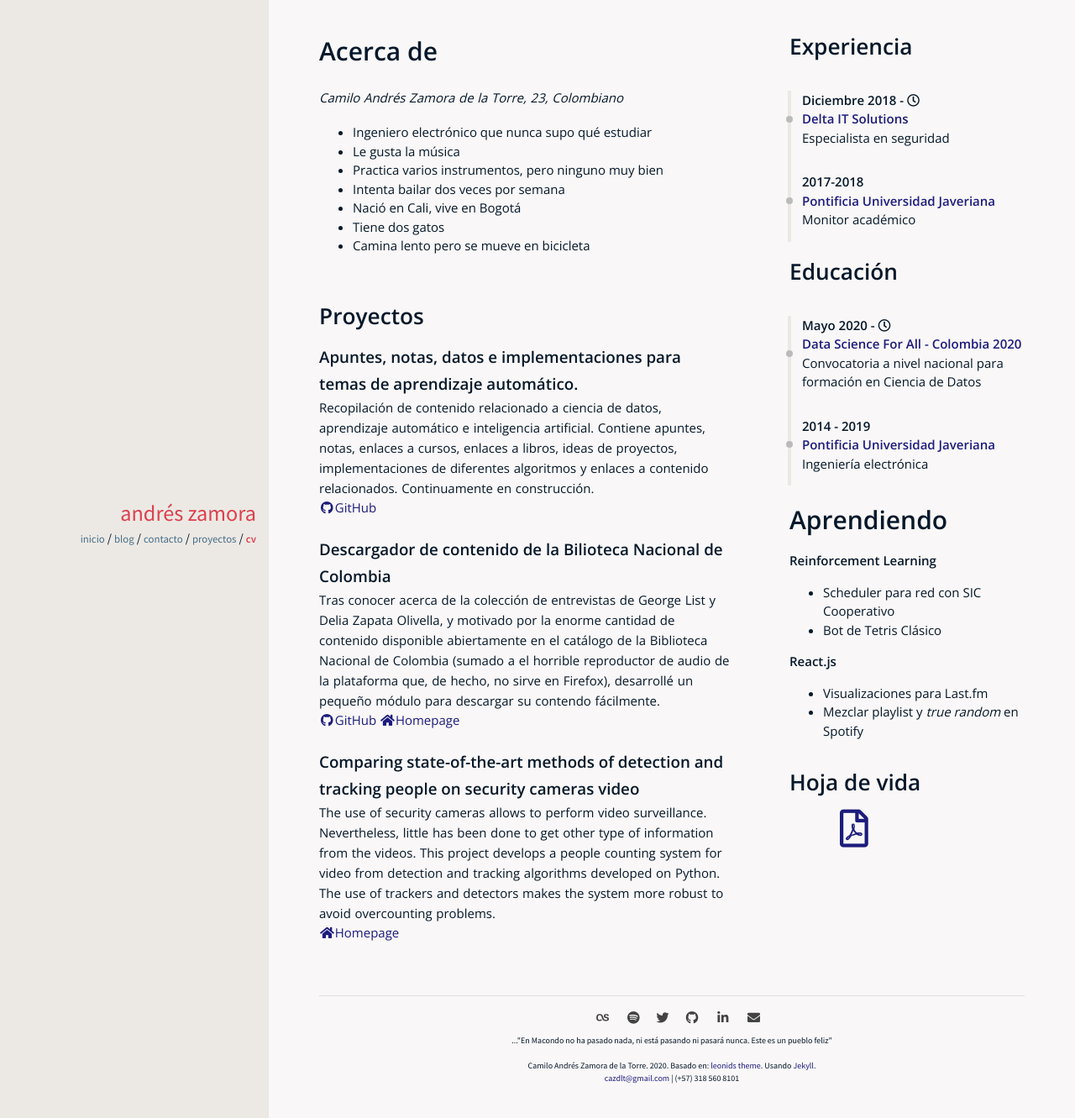
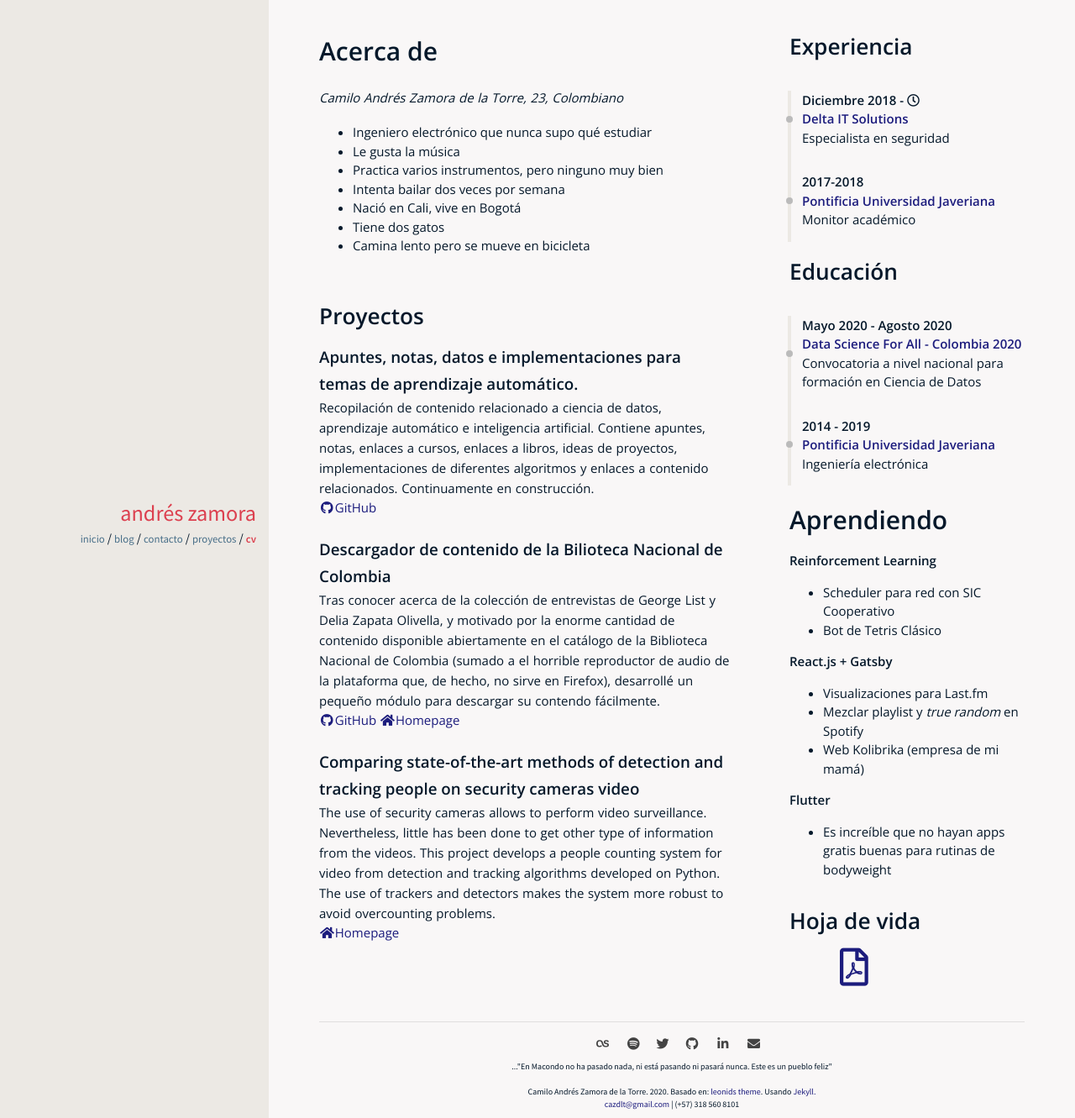
Before and after one commit to cazdlt/cazdlt.github.io, a Jekyll site: the page built from resume.html, in a window 1280 px wide. Shown: the whole page at 84% size. Built offline with Jekyll 4.4.1, drawn with Linux system fonts in a browser that asks for light colours.

Commit message:
CV Nueva + DS4A

```diff
--- a/_data/index/education.yml
+++ b/_data/index/education.yml
@@ -1,6 +1,6 @@
 - name: Data Science For All - Colombia 2020
-  link: https://www.talentodigital.gov.co/635/w3-article-135676.html
-  date: Mayo 2020 - <i class="far fa-clock" title="Ahora"></i>
+  link: https://www.credential.net/7d842d8a-9b22-44ba-aba4-72d9e0df61df
+  date: Mayo 2020 - Agosto 2020
   descr: Convocatoria a nivel nacional para formación en Ciencia de Datos
 
 - name: Pontificia Universidad Javeriana
--- a/_data/index/learning.yml
+++ b/_data/index/learning.yml
@@ -3,7 +3,12 @@
     - Scheduler para red con SIC Cooperativo
     - Bot de Tetris Clásico
 
-- what: React.js
+- what: React.js + Gatsby
   why:
     - Visualizaciones para Last.fm
     - Mezclar playlist y <i>true random</i> en Spotify
+    - Web Kolibrika (empresa de mi mamá)
+
+- what: Flutter
+  why:
+    - Es increíble que no hayan apps gratis buenas para rutinas de bodyweight
```
Also changed, not shown: 1 other file.
